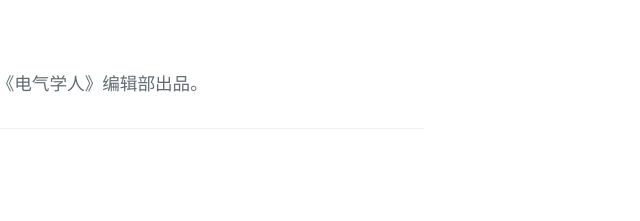
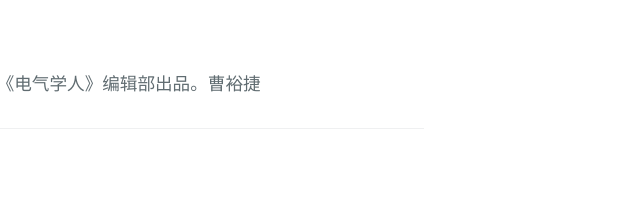
Before and after one commit to dianqixueren/dianqixueren.github.io, a plain HTML site: page index.html in a window 1280 px wide. Shown: the part 327-548 px from the top of the page, 632-1272 px from the left. Drawn offline with nearby package versions, Linux system fonts and the light colour scheme.

Commit message:
Update index.html

```diff
--- a/index.html
+++ b/index.html
@@ -22,7 +22,7 @@
         </a>
         《电气学人》简介
       </h3>
-      <p>《电气学人》由三峡大学电气与新能源学院新闻中心《电气学人》编辑部出品。</p>
+      <p>《电气学人》由三峡大学电气与新能源学院新闻中心《电气学人》编辑部出品。曹裕捷</p>
 
       <footer class="site-footer">
         <span class="site-footer-owner">
```
